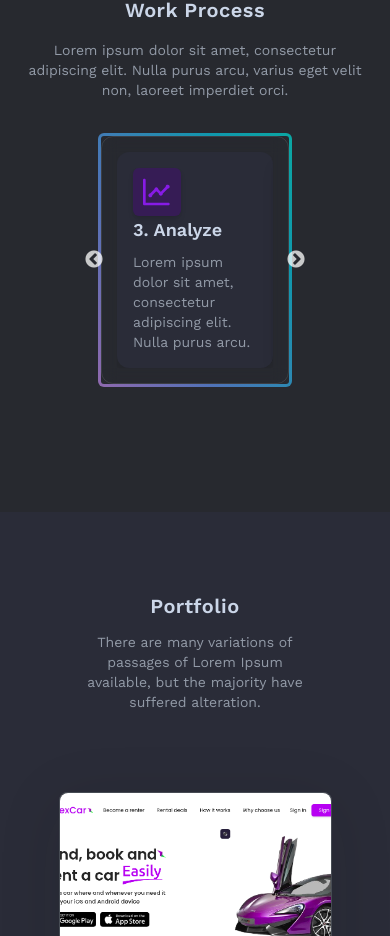
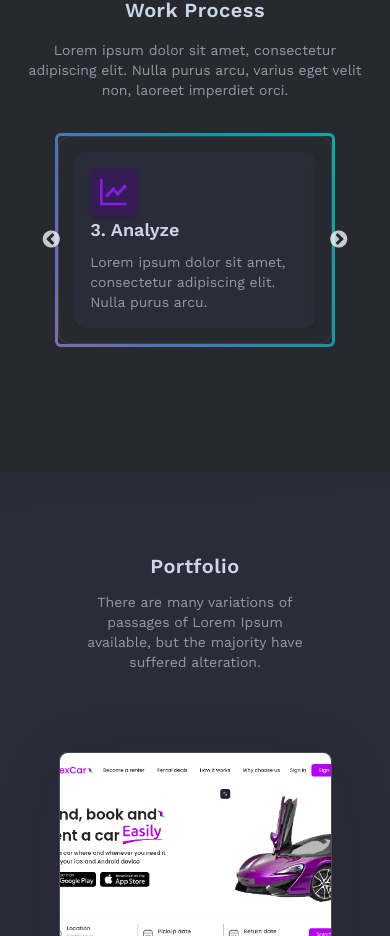
Before and after one commit to Ife-Banks/Portfolio-Trial, a React (Vite) app: page / in a window 390 px wide. Shown: the part 1978-2914 px from the top of the page. Built offline with nearby package versions, Linux system fonts and the light colour scheme.

Commit message:
Resposiveness of the car in the mobile view

```diff
--- a/src/components/Work.jsx
+++ b/src/components/Work.jsx
@@ -102,7 +102,7 @@ const cardVariants = {
                 </motion.main>
 
                 {/* Cards Grid */}
-                <div className="slider w-[55%] lg:w-[27%] lg:h-max p-2 bg-transparent relative  gradient-border">
+                <div className="slider w-[80%] lg:w-[27%] lg:h-max p-2 bg-transparent relative  gradient-border">
   {/* Blur border effect */}
   <div className="absolute inset-0 rounded-xl border border-white/10 backdrop-blur-sm pointer-events-none " />
 
```
